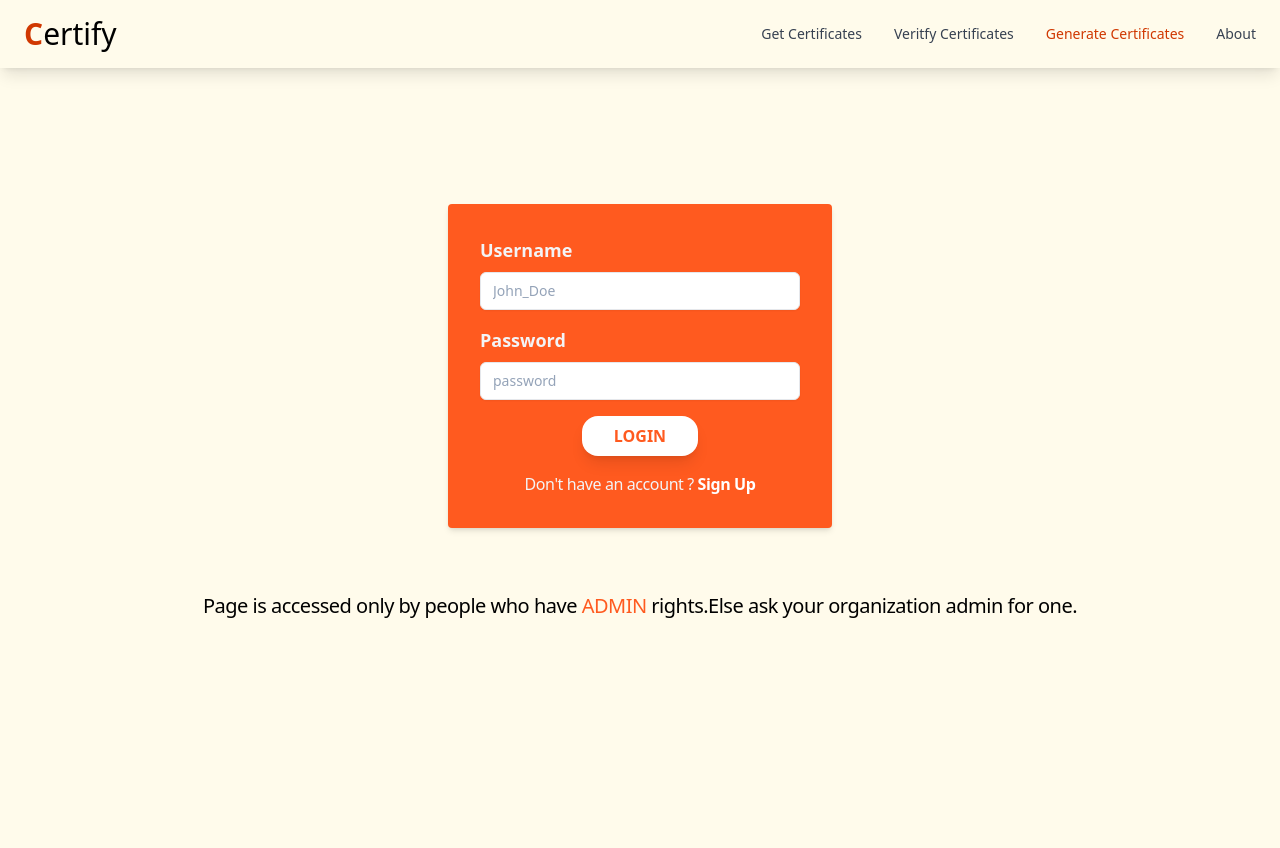
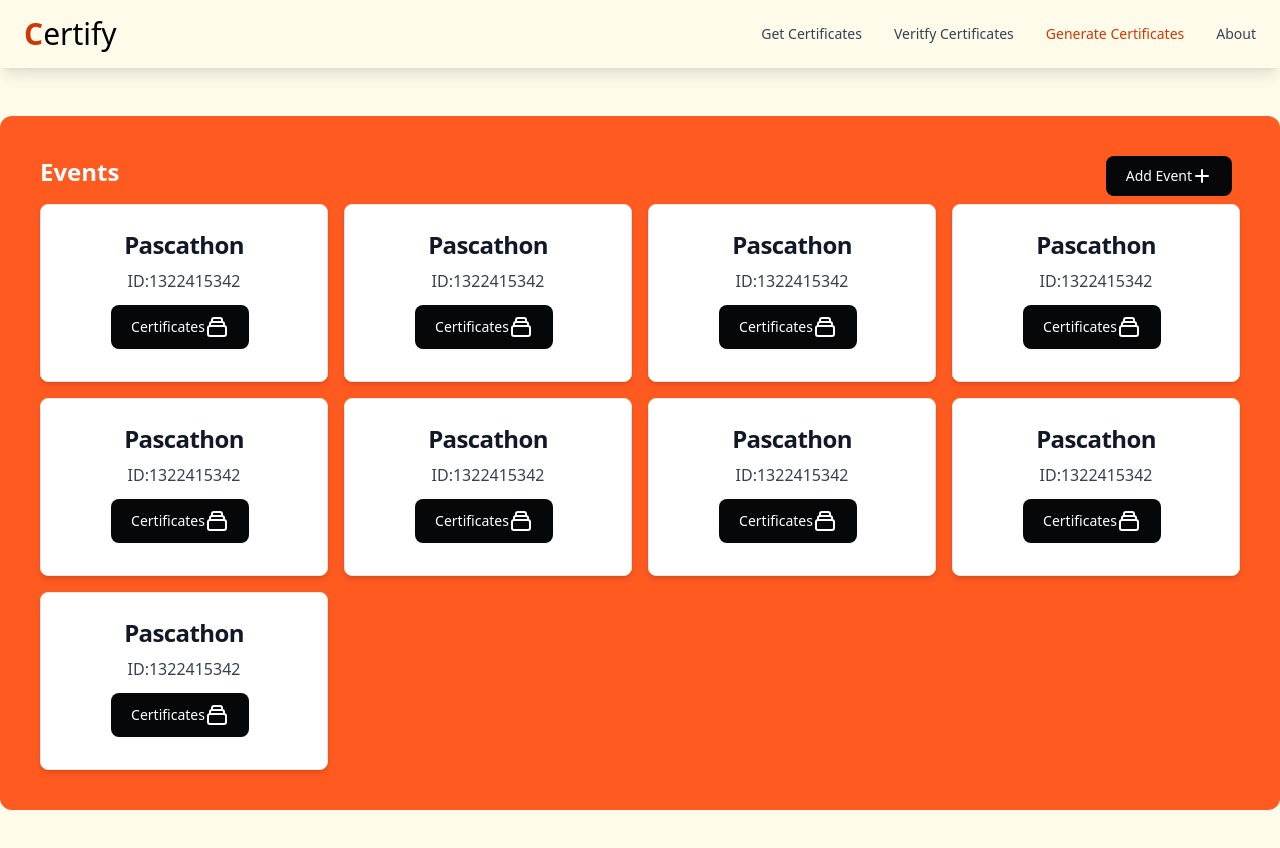
Before and after one commit to sishir2001/certify-client, a React (Create React App) app: page /generateCertificates in a window 1280 px wide. Before the commit this address led to /auth/login. Shown: the top 848 px of the page. Before the commit the page ends 800 px from the top, so only its background shows below. Built offline with nearby package versions, Linux system fonts and the light colour scheme; no server answers.

Commit message:
add : dashboard design done

```diff
--- a/src/actions/index.js
+++ b/src/actions/index.js
@@ -9,6 +9,7 @@ import {
     SIGNED_IN_ERROR,
     SIGNED_UP_ERROR,
     REQUESTED_REFERRAL_ERROR,
+    FETCH_EVENTS,
 } from "./types";
 import history from "../history";
 import cert from "../apis/cert";
@@ -46,6 +47,7 @@ export const signedIn = ({ username, password }) => {
                     type: SIGNED_IN,
                     payload: {
                         username,
+                        password,
                     },
                 });
             }
@@ -198,3 +200,26 @@ export const verifyCert = (formValues) => {
         // history.push('/getCertificates/notfound');
     };
 };
+
+export const fetch_events = ({ username, password }) => {
+    // @username:username of the logged in user
+    // @password:password of the logged in user
+    console.log("Fetching the events");
+    return async (dispatch, getState) => {
+        // TODO : fetch the events
+        const response = await cert.get("/getevents", {
+            headers: {
+                username: username,
+                password: password,
+            },
+        });
+
+        console.log(`Response of fetching the list of events`);
+        console.log(response);
+
+        // TODO : add payload to dispatch
+        dispatch({
+            type:FETCH_EVENTS,
+        });
+    };
+};
--- a/src/actions/types.js
+++ b/src/actions/types.js
@@ -8,3 +8,11 @@ export const REQUESTED_REFERRAL = "REQUESTED_REFERRAL";
 export const REQUESTED_REFERRAL_ERROR = "REQUESTED_REFERRAL_ERROR";
 export const FETCH_CERT = "FETCH_CERT";
 export const VERIFY_CERT = "VERIFY_CERT";
+
+// ? for adding events in dashboard
+export const ADDED_EVENT = "ADDED_EVENT";
+export const ADDED_CERT = "ADDED_CERT";
+
+// ? for fetching the list/json response from the server
+export const FETCH_CERTS_LIST = "FETCH_CERTS_LIST";
+export const FETCH_EVENTS = "FETCH_EVENTS";
--- a/src/components/App.js
+++ b/src/components/App.js
@@ -14,7 +14,10 @@ import CertStatus from "./Verify/CertStatus";
 import Login from "./auth/Login";
 import RequestReferral from "./auth/RequestReferral";
 import SignUp from "./auth/SignUp";
-import ReferralDisplay from "./auth/ReferralDisplay"
+import ReferralDisplay from "./auth/ReferralDisplay";
+import AddEvents from "./Generate/AddEvents";
+import CertDashboard from "./Generate/CertDashboard";
+import AddCertificates from "./Generate/AddCertificates";
 class App extends React.Component {
     render() {
         return (
@@ -50,9 +53,24 @@ class App extends React.Component {
                                 component={CertStatus}
                             />
                             <Route
-                                path="/generateCertificates"
+                                path="/generateCertificates/"
                                 exact
                                 component={GenerateCert}
+                            />
+                            <Route
+                                path="/generateCertificates/addEvents"
+                                exact
+                                component={AddEvents}
+                            />
+                            <Route
+                                path="/generateCertificates/certDashboard"
+                                exact
+                                component={CertDashboard}
+                            />
+                            <Route
+                                path="/generateCertificates/addCert/:eventName/:event_code"
+                                exact
+                                component={AddCertificates}
                             />
                             <Route path="/auth/login" exact component={Login} />
                             <Route
--- /dev/null
+++ b/src/components/Generate/AddCertificates.js
@@ -0,0 +1,13 @@
+import React from "react";
+
+class AddCertificates extends React.Component {
+    render() {
+        const event_name = this.props.match.params.eventName,
+            event_code = this.props.match.params.event_code;
+        console.log(`event_name : ${event_name}`);
+        console.log(`event_code : ${event_code}`);
+        return <div>Add Certificates Form</div>;
+    }
+}
+
+export default AddCertificates;
--- /dev/null
+++ b/src/components/Generate/AddEvents.js
@@ -0,0 +1,9 @@
+import React from "react";
+
+class AddEvents extends React.Component {
+    render() {
+        return <div>Add Events Form</div>;
+    }
+}
+
+export default AddEvents;
--- /dev/null
+++ b/src/components/Generate/CertDashboard.js
@@ -0,0 +1,9 @@
+import React from "react";
+
+class CertDashboard extends React.Component {
+    render() {
+        return <div>CertDashboard</div>;
+    }
+}
+
+export default CertDashboard;
--- a/src/components/Generate/GenerateCert.js
+++ b/src/components/Generate/GenerateCert.js
@@ -1,15 +1,109 @@
 // ? This component should display the dashboard if logged in,else route to login page
 import React from "react";
 import { connect } from "react-redux";
-import history from "../../history";
+import { Link } from "react-router-dom";
+import { fetch_events } from "../../actions";
+
+// dashboard of the events
 class GenerateCert extends React.Component {
     componentDidMount() {
-        if (!this.props.isSignedIn) {
-            history.push("/auth/login");
-        }
+        // TODO : uncomment below three lines , while deploying
+        // TODO : fetch list of events using action creators and update the state using reducers
+        // if (!this.props.isSignedIn) {
+        //     history.push("/auth/login");
+        // }
+        // TODO : fetch the list of all the certificates
+        // ? uncomment the following line for productions
+        // this.props.fetch_events(this.props.username,this.props.password);
+        console.log("Fetching the list");
+        this.props.fetch_events("hello123", "123$%^");
     }
+
+    renderList() {
+        // TODO : Render the list from the state
+
+        return (
+            <div class="p-6 text-center max-w-sm bg-white rounded-lg border border-gray-200 shadow-md dark:bg-gray-800 dark:border-gray-700">
+                <h5 class="mb-2 text-2xl font-bold tracking-tight text-gray-900 dark:text-white">
+                    Pascathon
+                </h5>
+                <p class="mb-3 font-normal text-gray-700 dark:text-gray-400">
+                    ID:1322415342
+                </p>
+                <Link
+                    to="/generateCertificates/addCert/check/11333"
+                    className=""
+                >
+                    <button
+                        type="button"
+                        class="text-white rounded-full bg-[#050708] hover:bg-[#050708]/80 focus:ring-4 focus:outline-none focus:ring-[#050708]/50 font-medium sm:rounded-lg text-sm px-2.5 sm:px-5 py-2.5 text-center inline-flex items-center dark:hover:bg-[#050708]/40 dark:focus:ring-gray-600 mr-2 mb-2 "
+                    >
+                        <p className="hidden sm:block">Certificates</p>
+                        <svg
+                            xmlns="http://www.w3.org/2000/svg"
+                            className="h-6 w-6"
+                            fill="none"
+                            viewBox="0 0 24 24"
+                            stroke="currentColor"
+                            strokeWidth={2}
+                        >
+                            <path
+                                strokeLinecap="round"
+                                strokeLinejoin="round"
+                                d="M19 11H5m14 0a2 2 0 012 2v6a2 2 0 01-2 2H5a2 2 0 01-2-2v-6a2 2 0 012-2m14 0V9a2 2 0 00-2-2M5 11V9a2 2 0 012-2m0 0V5a2 2 0 012-2h6a2 2 0 012 2v2M7 7h10"
+                            />
+                        </svg>
+                    </button>
+                </Link>
+            </div>
+        );
+    }
+
     render() {
-        return <div>Generate Certificates</div>;
+        return (
+            <div className="generateCertBackground">
+                <div id="Header" className="grid grid-cols-2">
+                    <h2 className="text-white font-bold text-2xl">Events</h2>
+                    <Link
+                        to="/generateCertificates/addEvents"
+                        className="justify-self-end"
+                    >
+                        <button
+                            type="button"
+                            class="text-white rounded-full bg-[#050708] hover:bg-[#050708]/80 focus:ring-4 focus:outline-none focus:ring-[#050708]/50 font-medium sm:rounded-lg text-sm px-2.5 sm:px-5 py-2.5 text-center inline-flex items-center dark:hover:bg-[#050708]/40 dark:focus:ring-gray-600 mr-2 mb-2 "
+                        >
+                            <p className="hidden sm:block">Add Event</p>
+                            <svg
+                                xmlns="http://www.w3.org/2000/svg"
+                                className="h-5 w-5 "
+                                viewBox="0 0 20 20"
+                                fill="currentColor"
+                            >
+                                <path
+                                    fillRule="evenodd"
+                                    d="M10 3a1 1 0 011 1v5h5a1 1 0 110 2h-5v5a1 1 0 11-2 0v-5H4a1 1 0 110-2h5V4a1 1 0 011-1z"
+                                    clipRule="evenodd"
+                                />
+                            </svg>
+                        </button>
+                    </Link>
+                </div>
+                <div
+                    id="content"
+                    className="grid grid-cols-1 sm:grid-cols-2 md:grid-cols-3 lg:grid-cols-4 gap-4"
+                >
+                    {this.renderList()}
+                    {this.renderList()}
+                    {this.renderList()}
+                    {this.renderList()}
+                    {this.renderList()}
+                    {this.renderList()}
+                    {this.renderList()}
+                    {this.renderList()}
+                    {this.renderList()}
+                </div>
+            </div>
+        );
     }
 }
 
@@ -17,7 +111,9 @@ class GenerateCert extends React.Component {
 const mapStateToProps = (state) => {
     return {
         isSignedIn: state.auth.isSignedIn,
+        username: state.auth.username,
+        password: state.auth.password,
     };
 };
 
-export default connect(mapStateToProps)(GenerateCert);
+export default connect(mapStateToProps, { fetch_events })(GenerateCert);
--- a/src/index.css
+++ b/src/index.css
@@ -48,4 +48,7 @@
     .whiteButton {
         @apply text-center transition duration-150 ease-in-out bg-white shadow-lg hover:bg-orange-200 text-orange-500 uppercase text-base mx-auto py-2 px-8 rounded-2xl;
     }
+    .generateCertBackground {
+        @apply bg-orange-500 rounded-xl container mx-auto my-12 p-10;
+    }
 }
--- a/src/reducers/authReducers.js
+++ b/src/reducers/authReducers.js
@@ -12,6 +12,7 @@ const INITIAL_STATE = {
     isSignedIn: false, // these are the componenets of authState
     // userId: "checkid",
     userName: null,
+    password: null,
     errorMessage: null,
     isSignedUpSuccess: null,
     signUpError: null,
@@ -25,6 +26,7 @@ export const authReducer = (state = INITIAL_STATE, action) => {
             return {
                 ...state,
                 isSignedIn: true,
+                password: action.payload.password,
                 // userId: action.payload.userId,
                 userName: action.payload.username,
                 errorMessage: null,
@@ -37,6 +39,7 @@ export const authReducer = (state = INITIAL_STATE, action) => {
                 isSignedIn: false,
                 // userId: null,
                 userName: null,
+                password:null,
                 errorMessage: null,
             };
 
@@ -47,6 +50,7 @@ export const authReducer = (state = INITIAL_STATE, action) => {
                 isSignedIn: false,
                 // userId: null,
                 userName: null,
+                password: null,
                 errorMessage: action.payload,
             };
         case SIGNED_UP:
--- a/src/reducers/certificateReducers.js
+++ b/src/reducers/certificateReducers.js
@@ -1,5 +1,6 @@
 import {
     FETCH_CERT,
+    FETCH_EVENTS,
     REQUESTED_REFERRAL,
     REQUESTED_REFERRAL_ERROR,
     VERIFY_CERT,
@@ -8,6 +9,8 @@ import {
 const INITIAL_STATE = {
     referral_code: null,
     referral_code_error: null,
+    fetched_events: null,
+    fetched_certs: null,
 };
 export const certificateReducers = (state = INITIAL_STATE, action) => {
     switch (action.type) {
@@ -25,6 +28,11 @@ export const certificateReducers = (state = INITIAL_STATE, action) => {
                 ...state,
                 referral_code_error: action.payload,
             };
+        case FETCH_EVENTS:
+            return {
+                ...state,
+                fetched_events: {},
+            };
         default:
             return state;
     }
```
